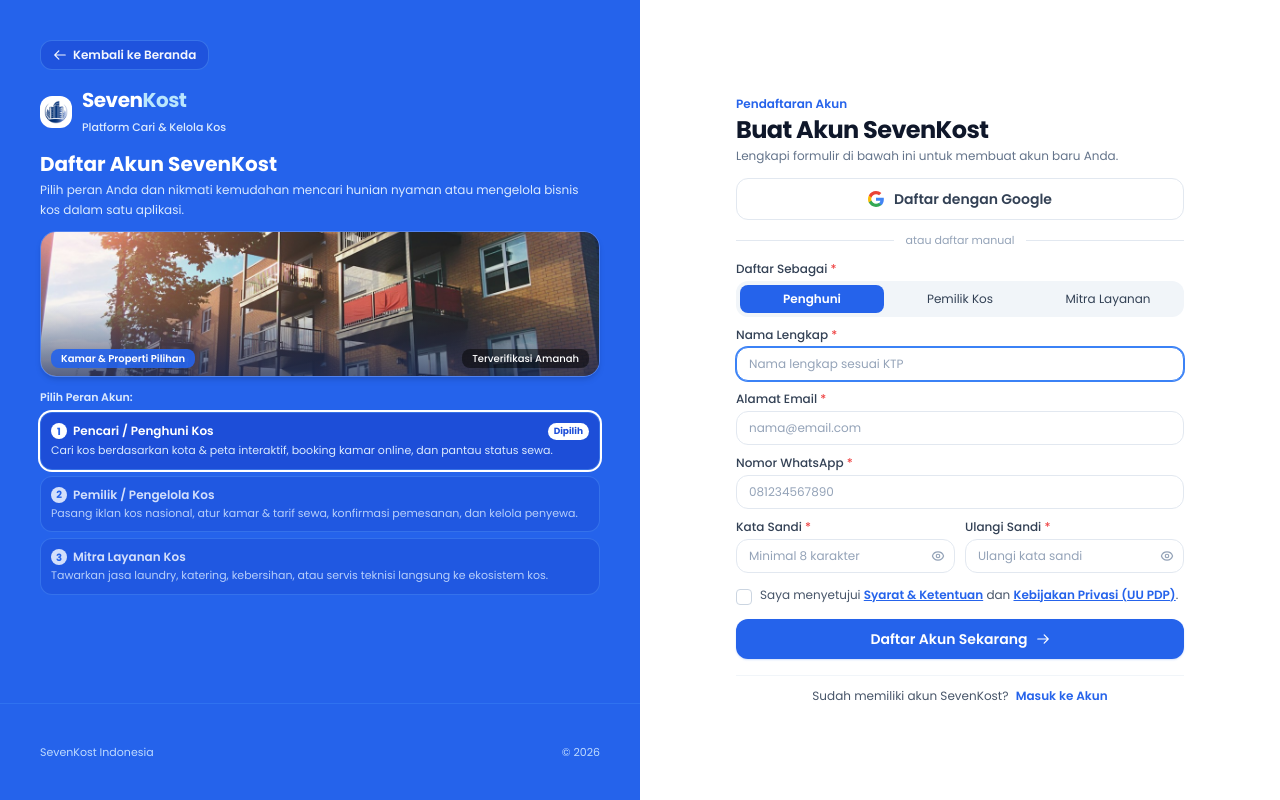
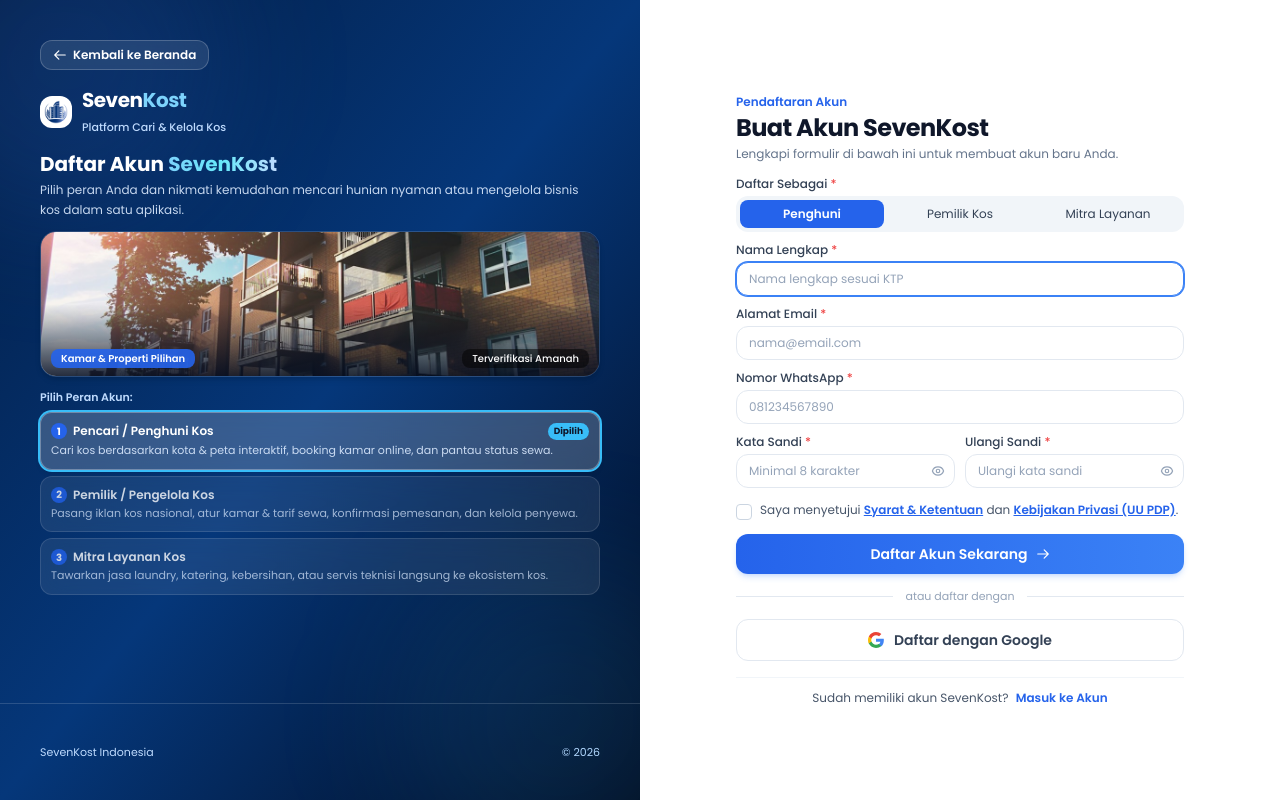
Before and after one commit to Fputradf/seven-kost, a Laravel app: page /register in a window 1280 px wide. Run offline with Laravel 12, Linux system fonts and the light colour scheme; style sheets or scripts are compiled from the project's sources; parts of the project's set-up code (start-up, migrations or seed data) failed here and were passed over.

Commit message:
style(register): update dark navy theme and move google register button below form

```diff
--- a/resources/views/auth/register.blade.php
+++ b/resources/views/auth/register.blade.php
@@ -17,15 +17,19 @@
          }">
 
         {{-- ============================================================= --}}
-        {{-- LAYER KIRI / ATAS MOBILE (BIRU CERAH DENGAN MULTI-LAYER WAVE) --}}
+        {{-- LAYER KIRI / ATAS MOBILE (NAVY GELAP SEPERTI WELCOME HERO)   --}}
         {{-- ============================================================= --}}
-        <div class="w-full lg:w-1/2 bg-blue-600 text-white flex flex-col justify-between shrink-0 lg:overflow-hidden relative">
+        <div class="w-full lg:w-1/2 bg-gradient-to-br from-[#031d44] via-[#05377a] to-[#020b1f] text-white flex flex-col justify-between shrink-0 lg:overflow-hidden relative">
+
+            {{-- Glow samar biru seperti pada welcome hero --}}
+            <div class="absolute -top-24 -left-24 w-80 h-80 bg-blue-500/15 rounded-full blur-3xl pointer-events-none"></div>
+            <div class="absolute -bottom-20 -right-20 w-80 h-80 bg-sky-400/10 rounded-full blur-3xl pointer-events-none"></div>
 
             {{-- Konten Utama Header --}}
-            <div class="p-4 sm:p-6 lg:p-8 xl:p-10 pb-1 sm:pb-2 lg:pb-8">
+            <div class="p-4 sm:p-6 lg:p-8 xl:p-10 pb-1 sm:pb-2 lg:pb-8 relative z-10">
                 {{-- Top Navigation: Tombol Kembali ke Beranda & Logo Brand (Mobile Friendly) --}}
                 <div class="flex items-center justify-between gap-3 mb-3 lg:mb-4">
-                    <a href="{{ url('/') }}" class="inline-flex items-center gap-1.5 text-xs font-semibold text-white/95 hover:text-white transition group py-1.5 px-3 rounded-xl bg-blue-700/70 hover:bg-blue-700 border border-blue-400/40 w-fit shadow-xs">
+                    <a href="{{ url('/') }}" class="inline-flex items-center gap-1.5 text-xs font-semibold text-white hover:text-white transition group py-1.5 px-3 rounded-xl bg-white/10 hover:bg-white/20 border border-white/20 w-fit backdrop-blur-md shadow-xs">
                         <svg class="w-3.5 h-3.5 transition-transform group-hover:-translate-x-0.5" fill="none" stroke="currentColor" viewBox="0 0 24 24">
                             <path stroke-linecap="round" stroke-linejoin="round" stroke-width="2" d="M10 19l-7-7m0 0l7-7m-7 7h18"/>
                         </svg>
@@ -38,7 +42,7 @@
                              alt="Logo SevenKost"
                              class="h-7 w-7 object-contain bg-white rounded-lg p-0.5 shadow-xs">
                         <span class="text-base font-bold tracking-tight text-white">
-                            Seven<span class="text-sky-200">Kost</span>
+                            Seven<span class="text-sky-300">Kost</span>
                         </span>
                     </div>
                 </div>
@@ -50,28 +54,28 @@
                          class="h-8 w-8 object-contain bg-white rounded-xl p-1 shadow-xs">
                     <div>
                         <span class="text-lg xl:text-xl font-bold tracking-tight leading-none text-white block">
-                            Seven<span class="text-sky-200">Kost</span>
+                            Seven<span class="text-sky-300">Kost</span>
                         </span>
-                        <span class="text-[11px] text-blue-100 font-medium">Platform Cari & Kelola Kos</span>
+                        <span class="text-[11px] text-blue-200 font-medium">Platform Cari & Kelola Kos</span>
                     </div>
                 </div>
 
                 {{-- Headline Ringkas --}}
                 <div class="mb-2 lg:mb-3">
-                    <h1 class="text-base sm:text-lg lg:text-xl font-bold leading-snug">
-                        Daftar Akun SevenKost
+                    <h1 class="text-base sm:text-lg lg:text-xl font-bold leading-snug text-white">
+                        Daftar Akun <span class="text-transparent bg-clip-text bg-gradient-to-r from-sky-300 via-cyan-300 to-blue-200">SevenKost</span>
                     </h1>
-                    <p class="text-xs text-blue-100 mt-0.5 leading-relaxed hidden sm:block">
+                    <p class="text-xs text-blue-100/90 mt-0.5 leading-relaxed hidden sm:block">
                         Pilih peran Anda dan nikmati kemudahan mencari hunian nyaman atau mengelola bisnis kos dalam satu aplikasi.
                     </p>
                 </div>
 
                 {{-- Gambar Kost (Desktop Saja) --}}
-                <div class="hidden lg:block relative rounded-2xl overflow-hidden shadow-md border border-white/20 mb-3 group">
+                <div class="hidden lg:block relative rounded-2xl overflow-hidden shadow-md border border-white/15 mb-3 group">
                     <img src="{{ asset('images/frontend/hero-building-hd.jpg') }}"
                          alt="Hunian Kos SevenKost"
                          class="w-full h-28 sm:h-32 xl:h-36 object-cover group-hover:scale-105 transition-transform duration-500">
-                    <div class="absolute inset-0 bg-gradient-to-t from-blue-950/70 via-transparent to-transparent"></div>
+                    <div class="absolute inset-0 bg-gradient-to-t from-[#020b1f]/85 via-transparent to-transparent"></div>
                     <div class="absolute bottom-2 left-2.5 right-2.5 flex items-center justify-between text-white">
                         <span class="bg-blue-600/90 backdrop-blur-xs px-2.5 py-0.5 rounded-lg text-[10px] font-semibold shadow-xs">
                             Kamar & Properti Pilihan
@@ -84,54 +88,54 @@
 
                 {{-- Penjelasan 3 Role (Desktop Saja) --}}
                 <div class="hidden lg:block space-y-1.5">
-                    <div class="text-[11px] font-semibold text-blue-100">
+                    <div class="text-[11px] font-semibold text-blue-200">
                         Pilih Peran Akun:
                     </div>
 
                     {{-- Role 1: Pencari / Penghuni --}}
                     <div @click="setRole('penghuni')"
-                         :class="selectedRole === 'penghuni' ? 'ring-2 ring-white bg-blue-700 shadow-sm' : 'bg-blue-700/60 opacity-80 hover:opacity-100'"
-                         class="rounded-xl p-2.5 border border-blue-400/40 cursor-pointer transition">
+                         :class="selectedRole === 'penghuni' ? 'ring-2 ring-sky-400 bg-white/20 shadow-md border-white/30' : 'bg-white/10 opacity-80 hover:opacity-100 border-white/15'"
+                         class="rounded-xl p-2.5 border cursor-pointer transition backdrop-blur-md">
                         <div class="flex items-center justify-between mb-0.5">
                             <div class="flex items-center gap-1.5">
-                                <span class="w-4 h-4 rounded-full bg-white text-blue-600 flex items-center justify-center text-[10px] font-bold shrink-0">1</span>
+                                <span class="w-4 h-4 rounded-full bg-blue-600 text-white flex items-center justify-center text-[10px] font-bold shrink-0">1</span>
                                 <h2 class="font-semibold text-xs text-white">Pencari / Penghuni Kos</h2>
                             </div>
-                            <span x-show="selectedRole === 'penghuni'" class="text-[9px] bg-white text-blue-700 font-bold px-1.5 py-0.5 rounded-full">Dipilih</span>
+                            <span x-show="selectedRole === 'penghuni'" class="text-[9px] bg-sky-400 text-slate-900 font-bold px-1.5 py-0.5 rounded-full">Dipilih</span>
                         </div>
-                        <p class="text-[11px] text-blue-100 pl-5.5 leading-normal">
+                        <p class="text-[11px] text-blue-100/90 pl-5.5 leading-normal">
                             Cari kos berdasarkan kota & peta interaktif, booking kamar online, dan pantau status sewa.
                         </p>
                     </div>
 
                     {{-- Role 2: Pemilik Kos --}}
                     <div @click="setRole('pemilik')"
-                         :class="selectedRole === 'pemilik' ? 'ring-2 ring-white bg-blue-700 shadow-sm' : 'bg-blue-700/60 opacity-80 hover:opacity-100'"
-                         class="rounded-xl p-2.5 border border-blue-400/40 cursor-pointer transition">
+                         :class="selectedRole === 'pemilik' ? 'ring-2 ring-sky-400 bg-white/20 shadow-md border-white/30' : 'bg-white/10 opacity-80 hover:opacity-100 border-white/15'"
+                         class="rounded-xl p-2.5 border cursor-pointer transition backdrop-blur-md">
                         <div class="flex items-center justify-between mb-0.5">
                             <div class="flex items-center gap-1.5">
-                                <span class="w-4 h-4 rounded-full bg-white text-blue-600 flex items-center justify-center text-[10px] font-bold shrink-0">2</span>
+                                <span class="w-4 h-4 rounded-full bg-blue-600 text-white flex items-center justify-center text-[10px] font-bold shrink-0">2</span>
                                 <h2 class="font-semibold text-xs text-white">Pemilik / Pengelola Kos</h2>
                             </div>
-                            <span x-show="selectedRole === 'pemilik'" class="text-[9px] bg-white text-blue-700 font-bold px-1.5 py-0.5 rounded-full">Dipilih</span>
+                            <span x-show="selectedRole === 'pemilik'" class="text-[9px] bg-sky-400 text-slate-900 font-bold px-1.5 py-0.5 rounded-full">Dipilih</span>
                         </div>
-                        <p class="text-[11px] text-blue-100 pl-5.5 leading-normal">
+                        <p class="text-[11px] text-blue-100/90 pl-5.5 leading-normal">
                             Pasang iklan kos nasional, atur kamar & tarif sewa, konfirmasi pemesanan, dan kelola penyewa.
                         </p>
                     </div>
 
                     {{-- Role 3: Mitra Layanan --}}
                     <div @click="setRole('mitra')"
-                         :class="selectedRole === 'mitra' ? 'ring-2 ring-white bg-blue-700 shadow-sm' : 'bg-blue-700/60 opacity-80 hover:opacity-100'"
-                         class="rounded-xl p-2.5 border border-blue-400/40 cursor-pointer transition">
+                         :class="selectedRole === 'mitra' ? 'ring-2 ring-sky-400 bg-white/20 shadow-md border-white/30' : 'bg-white/10 opacity-80 hover:opacity-100 border-white/15'"
+                         class="rounded-xl p-2.5 border cursor-pointer transition backdrop-blur-md">
                         <div class="flex items-center justify-between mb-0.5">
                             <div class="flex items-center gap-1.5">
-                                <span class="w-4 h-4 rounded-full bg-white text-blue-600 flex items-center justify-center text-[10px] font-bold shrink-0">3</span>
+                                <span class="w-4 h-4 rounded-full bg-blue-600 text-white flex items-center justify-center text-[10px] font-bold shrink-0">3</span>
                                 <h2 class="font-semibold text-xs text-white">Mitra Layanan Kos</h2>
                             </div>
-                            <span x-show="selectedRole === 'mitra'" class="text-[9px] bg-white text-blue-700 font-bold px-1.5 py-0.5 rounded-full">Dipilih</span>
+                            <span x-show="selectedRole === 'mitra'" class="text-[9px] bg-sky-400 text-slate-900 font-bold px-1.5 py-0.5 rounded-full">Dipilih</span>
                         </div>
-                        <p class="text-[11px] text-blue-100 pl-5.5 leading-normal">
+                        <p class="text-[11px] text-blue-100/90 pl-5.5 leading-normal">
                             Tawarkan jasa laundry, katering, kebersihan, atau servis teknisi langsung ke ekosistem kos.
                         </p>
                     </div>
@@ -151,7 +155,7 @@
             </div>
 
             {{-- Footer Layer Kiri: Hak Cipta (Desktop Saja) --}}
-            <div class="hidden lg:flex p-5 lg:p-8 xl:p-10 pt-3 border-t border-blue-500/50 items-center justify-between text-[11px] text-blue-100">
+            <div class="hidden lg:flex p-5 lg:p-8 xl:p-10 pt-3 border-t border-white/15 items-center justify-between text-[11px] text-blue-200">
                 <span class="text-blue-200">SevenKost Indonesia</span>
                 <span class="text-blue-200">© {{ date('Y') }}</span>
             </div>
@@ -174,28 +178,6 @@
                     <p class="text-xs text-slate-500 mt-0.5">
                         Lengkapi formulir di bawah ini untuk membuat akun baru Anda.
                     </p>
-                </div>
-
-                {{-- Tombol Daftar via Google (Standar Resmi Google Branding) --}}
-                <div class="mb-3">
-                    <a href="{{ Route::has('auth.google') ? route('auth.google') : '#' }}"
-                       class="w-full py-2.5 px-4 rounded-xl border border-slate-200 hover:border-slate-300 bg-white hover:bg-slate-50 text-slate-700 font-semibold text-xs sm:text-sm flex items-center justify-center gap-2.5 shadow-2xs transition active:scale-[0.99] cursor-pointer">
-                        {{-- Logo Resmi Google 4 Warna --}}
-                        <svg class="w-4 h-4 shrink-0" viewBox="0 0 24 24">
-                            <path fill="#4285F4" d="M23.745 12.27c0-.7-.06-1.4-.19-2.07H12v4.51h6.6c-.29 1.52-1.14 2.82-2.4 3.68v3.05h3.88c2.27-2.09 3.66-5.17 3.66-9.17z"/>
-                            <path fill="#34A853" d="M12 24c3.24 0 5.95-1.08 7.93-2.91l-3.88-3.05c-1.08.72-2.45 1.16-4.05 1.16-3.12 0-5.77-2.1-6.72-4.93H1.25v3.15C3.26 21.36 7.33 24 12 24z"/>
-                            <path fill="#FBBC05" d="M5.28 14.27c-.25-.72-.38-1.49-.38-2.27s.13-1.55.38-2.27V6.58H1.25C.45 8.18 0 10.03 0 12s.45 3.82 1.25 5.42l4.03-3.15z"/>
-                            <path fill="#EA4335" d="M12 4.75c1.77 0 3.35.61 4.6 1.8l3.42-3.42C17.95 1.19 15.24 0 12 0 7.33 0 3.26 2.64 1.25 6.58l4.03 3.15c.95-2.83 3.6-4.98 6.72-4.98z"/>
-                        </svg>
-                        <span>Daftar dengan Google</span>
-                    </a>
-                </div>
-
-                {{-- Divider "atau daftar dengan email" --}}
-                <div class="relative flex items-center mb-3">
-                    <div class="flex-grow border-t border-slate-200"></div>
-                    <span class="flex-shrink mx-3 text-[11px] text-slate-400 font-normal">atau daftar manual</span>
-                    <div class="flex-grow border-t border-slate-200"></div>
                 </div>
 
                 {{-- Form Register --}}
@@ -379,7 +361,7 @@
                     {{-- Tombol Submit --}}
                     <div class="pt-1">
                         <button type="submit"
-                                class="w-full py-2.5 px-4 rounded-xl text-xs sm:text-sm font-semibold text-white bg-blue-600 hover:bg-blue-700 active:scale-[0.99] transition shadow-sm shadow-blue-600/20 focus:outline-none focus:ring-4 focus:ring-blue-100 cursor-pointer flex items-center justify-center gap-2">
+                                class="w-full py-2.5 px-4 rounded-xl text-xs sm:text-sm font-semibold text-white bg-gradient-to-r from-blue-600 to-blue-500 hover:from-blue-700 hover:to-blue-600 active:scale-[0.99] transition shadow-md shadow-blue-500/20 focus:outline-none focus:ring-4 focus:ring-blue-100 cursor-pointer flex items-center justify-center gap-2">
                             <span>Daftar Akun Sekarang</span>
                             <svg class="w-3.5 h-3.5" fill="none" stroke="currentColor" viewBox="0 0 24 24">
                                 <path stroke-linecap="round" stroke-linejoin="round" stroke-width="2" d="M14 5l7 7m0 0l-7 7m7-7H3"/>
@@ -387,6 +369,28 @@
                         </button>
                     </div>
                 </form>
+
+                {{-- Divider "atau daftar dengan" --}}
+                <div class="relative flex items-center my-3 sm:my-3.5">
+                    <div class="flex-grow border-t border-slate-200"></div>
+                    <span class="flex-shrink mx-3 text-[11px] text-slate-400 font-normal">atau daftar dengan</span>
+                    <div class="flex-grow border-t border-slate-200"></div>
+                </div>
+
+                {{-- Tombol Daftar via Google (Standar Resmi Google Branding) --}}
+                <div>
+                    <a href="{{ Route::has('auth.google') ? route('auth.google') : '#' }}"
+                       class="w-full py-2.5 px-4 rounded-xl border border-slate-200 hover:border-slate-300 bg-white hover:bg-slate-50 text-slate-700 font-semibold text-xs sm:text-sm flex items-center justify-center gap-2.5 shadow-2xs transition active:scale-[0.99] cursor-pointer">
+                        {{-- Logo Resmi Google 4 Warna --}}
+                        <svg class="w-4 h-4 shrink-0" viewBox="0 0 24 24">
+                            <path fill="#4285F4" d="M23.745 12.27c0-.7-.06-1.4-.19-2.07H12v4.51h6.6c-.29 1.52-1.14 2.82-2.4 3.68v3.05h3.88c2.27-2.09 3.66-5.17 3.66-9.17z"/>
+                            <path fill="#34A853" d="M12 24c3.24 0 5.95-1.08 7.93-2.91l-3.88-3.05c-1.08.72-2.45 1.16-4.05 1.16-3.12 0-5.77-2.1-6.72-4.93H1.25v3.15C3.26 21.36 7.33 24 12 24z"/>
+                            <path fill="#FBBC05" d="M5.28 14.27c-.25-.72-.38-1.49-.38-2.27s.13-1.55.38-2.27V6.58H1.25C.45 8.18 0 10.03 0 12s.45 3.82 1.25 5.42l4.03-3.15z"/>
+                            <path fill="#EA4335" d="M12 4.75c1.77 0 3.35.61 4.6 1.8l3.42-3.42C17.95 1.19 15.24 0 12 0 7.33 0 3.26 2.64 1.25 6.58l4.03 3.15c.95-2.83 3.6-4.98 6.72-4.98z"/>
+                        </svg>
+                        <span>Daftar dengan Google</span>
+                    </a>
+                </div>
 
                 {{-- Link ke Login --}}
                 <div class="mt-4 pt-3 border-t border-slate-100 text-center text-xs text-slate-600">
```
